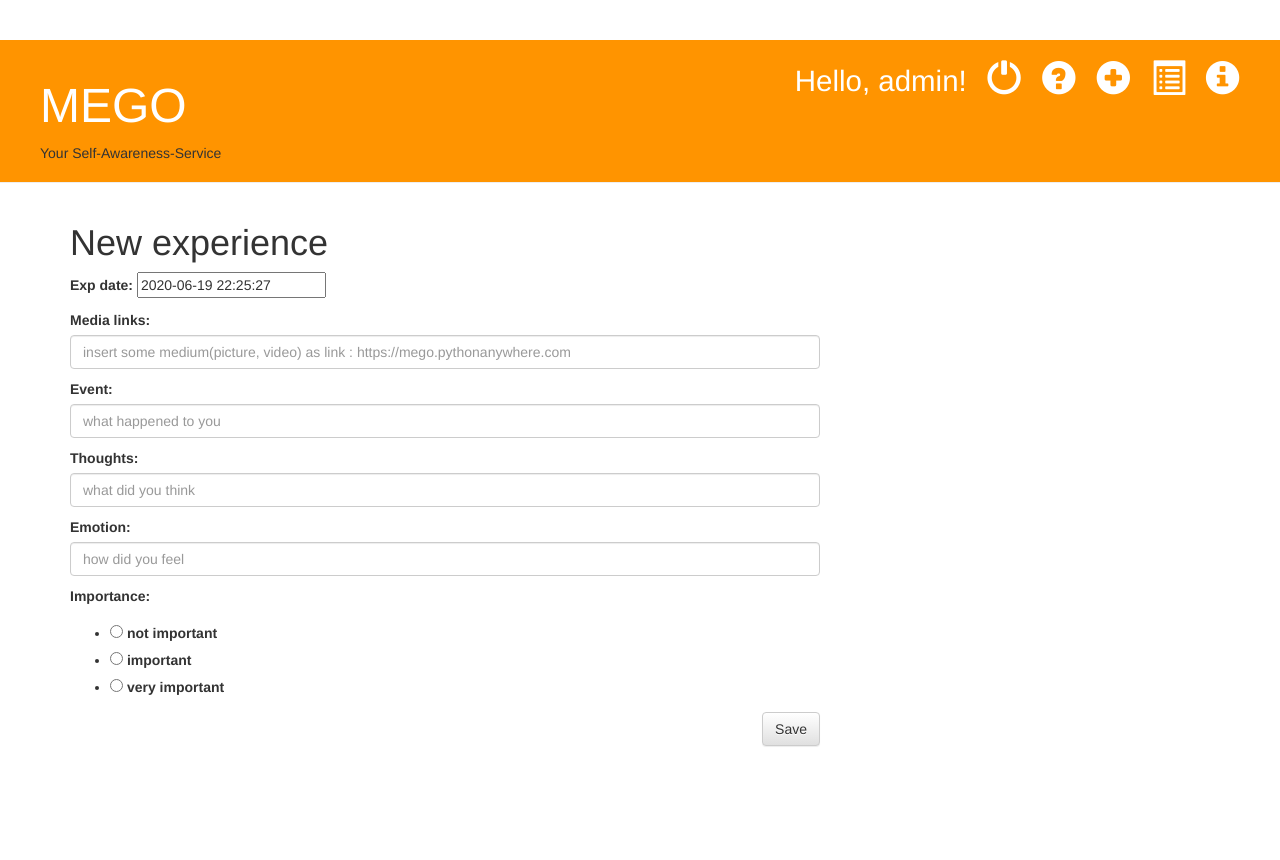
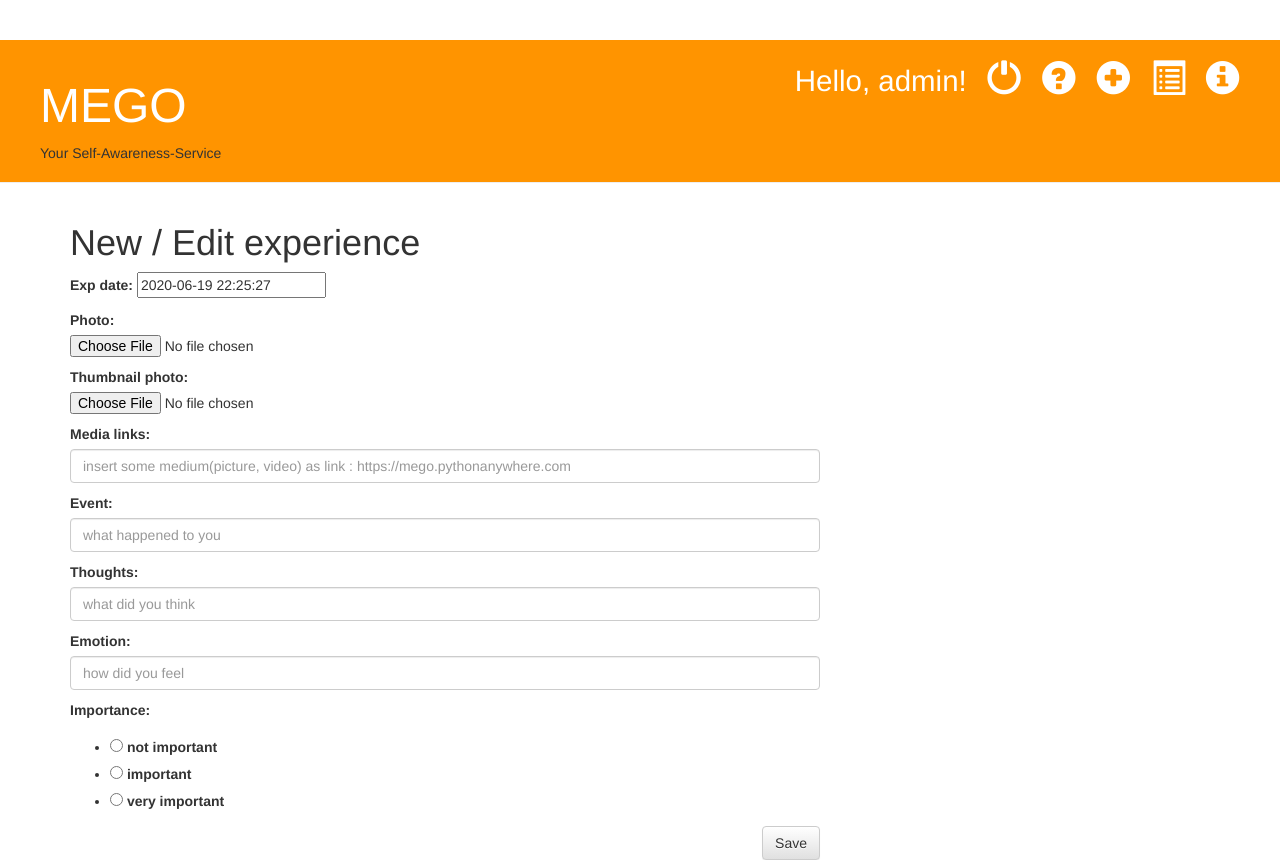
Before and after one commit to JECH2/MEgo_website, a Django app: page /MEgo/new/ in a window 1280 px wide. Before the commit the page ends 747 px from the top, so only its background shows below. Run offline with Django 3.2, Linux system fonts and the light colour scheme; a user stored in the database is signed in; some libraries are stand-ins or nearby versions.

Commit message:
Add Photo

```diff
--- a/MEgo/forms.py
+++ b/MEgo/forms.py
@@ -7,7 +7,7 @@ class ExpForm(forms.ModelForm):
     class Meta:
         IMPORTANCE_CHOICES = [('1','not important'), ('2','important'), ('3', 'very important')]
         model = Experience
-        fields = ['exp_date', 'media_links', 'event', 'thoughts','emotion','importance']
+        fields = ['exp_date', 'photo', 'thumbnail_photo', 'media_links', 'event', 'thoughts','emotion','importance']
         widgets = {
             #'exp_date' : forms.SplitDateTimeWidget({'class':'form-control'}),
             'media_links' : forms.TextInput(attrs={'class': 'form-control', 'placeholder':'insert some medium(picture, video) as link : https://mego.pythonanywhere.com'}),
--- a/MEgo/models.py
+++ b/MEgo/models.py
@@ -72,6 +72,16 @@ class Questions(models.Model):
     related_tags = models.CharField(max_length=200)
 
 
+# This function is needed for uploading user's data
+def user_path(instance, filename): #param instance is meaning for model, filename is the name of uploaded file
+    from random import choice
+    import string # string.ascii_letters : ABCDEFGHIJKLMNOPQRSTUVWXYZabcdefghijklmnopqrstuvwxyz
+    arr = [choice(string.ascii_letters) for _ in range(8)]
+    pid = ''.join(arr) # 8 length random string is file name
+    extension = filename.split('.')[-1] # extract the file extension such as .png .jpg. and etc.
+    # file will be uploaded to MEDIA_ROOT/user_<id>/<random>
+    return '%s/%s.%s' % (instance.author.nickname, pid, extension) # ex : wayhome/abcdefgs.png
+
 # experience data structure
 class Experience(models.Model):
     author = models.ForeignKey(settings.AUTH_USER_MODEL, on_delete=models.CASCADE, default='admin')
@@ -98,6 +108,8 @@ class Experience(models.Model):
     related_place = models.CharField(max_length=200, blank=True, null=True)
 
     # picture & video & youtube --> link(str) : youtube API 찾아보기
+    photo = models.ImageField(blank=True,upload_to=user_path)  # path based on the function and settings
+    thumbnail_photo = models.ImageField(blank=True, upload_to=user_path) # it is not required field
     media_links = models.TextField(blank=True, null=True)
 
     def publish(self):
--- a/MEgo/templates/MEgo/experience_edit.html
+++ b/MEgo/templates/MEgo/experience_edit.html
@@ -1,8 +1,8 @@
 {% extends 'MEgo/base.html' %}
 
 {% block content %}
-    <h1>New experience</h1>
-    <form method="POST" class="exp-form">{% csrf_token %}
+    <h1>New / Edit experience</h1>
+    <form method="POST" class="exp-form" enctype="multipart/form-data">{% csrf_token %}
         {{ form.as_p }}
         <button type="submit" class="save btn btn-default">Save</button>
     </form>
--- a/MEgo/templates/MEgo/experience_list.html
+++ b/MEgo/templates/MEgo/experience_list.html
@@ -7,6 +7,9 @@
         <div class="exp">
             <h2><a href="{% url 'experience_detail' pk=exp.pk %}">exp date : {{ exp.exp_date }}</a></h2>
             <p>{{ exp.event|linebreaksbr }}</p>
+            {% if exp.thumbnail_photo %}
+                <img src="{{ exp.thumbnail_photo.url }}" width="200" height="120" alt="">
+            {% endif %}
         </div>
     {% endfor %}
 {% endblock %}
--- a/MEgo/views.py
+++ b/MEgo/views.py
@@ -26,7 +26,7 @@ def experience_detail(request, pk):
 def experience_new(request):
     # 폼에 데이터를 받은 상황
     if request.method == "POST":
-        form = ExpForm(request.POST)
+        form = ExpForm(request.POST, request.FILES)
         if form.is_valid():
             exp = form.save(commit=False)
             exp.author = request.user
@@ -40,7 +40,7 @@ def experience_new(request):
 def experience_edit(request, pk):
     exp = get_object_or_404(Experience, pk=pk)
     if request.method == "POST":
-        form = ExpForm(request.POST, instance=exp)
+        form = ExpForm(request.POST, request.FILES, instance=exp)
         if form.is_valid():
             exp = form.save(commit=False)
             exp.author = request.user
--- a/MEgo_website/settings.py
+++ b/MEgo_website/settings.py
@@ -123,3 +123,7 @@ STATIC_URL = '/static/'
 STATIC_ROOT = os.path.join(BASE_DIR, 'static')
 
 LOGIN_REDIRECT_URL = '/'
+
+# Media files upload URL & Directories
+MEDIA_URL = '/files/' # URL path
+MEDIA_ROOT = os.path.join(BASE_DIR, 'uploads') # local path
--- a/MEgo_website/urls.py
+++ b/MEgo_website/urls.py
@@ -16,6 +16,8 @@ Including another URLconf
 from django.contrib import admin
 from django.urls import path, include
 from django.contrib.auth import views
+from . import settings
+from django.conf.urls.static import static
 
 urlpatterns = [
     path('admin/', admin.site.urls),
@@ -23,3 +25,5 @@ urlpatterns = [
     path('accounts/logout/', views.LogoutView.as_view(next_page='/'), name='logout'),
     path('', include('MEgo.urls')),
 ]
+
+urlpatterns += static(settings.MEDIA_URL, document_root=settings.MEDIA_ROOT)
```
Also changed, not shown: MEgo/templates/MEgo/experience_detail.html (+14 -0 lines), MEgo/migrations/0002_auto_20200620_0338.py (added), MEgo/migrations/0003_auto_20200620_0350.py (added), db.sqlite3, uploads/Eunjin/iRfxwkIS.jpg (added), uploads/admin/IdUKRRkb.jpg (added), uploads/admin/LKcPEPFv.jpg (added), uploads/admin/POUaPBjZ.jpg (added), uploads/admin/eAcKwtqv.jpg (added), uploads/admin/pAkRTQOO.jpg (added), uploads/admin/pgaWLWzw.jpg (added), uploads/admin/rpjNZufB.jpg (added).
